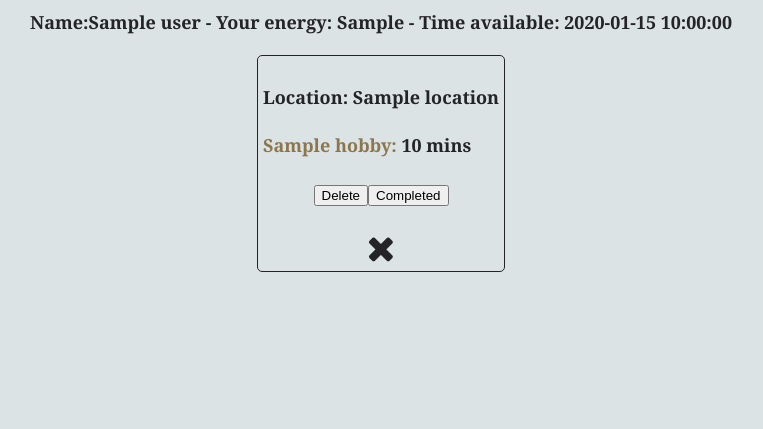
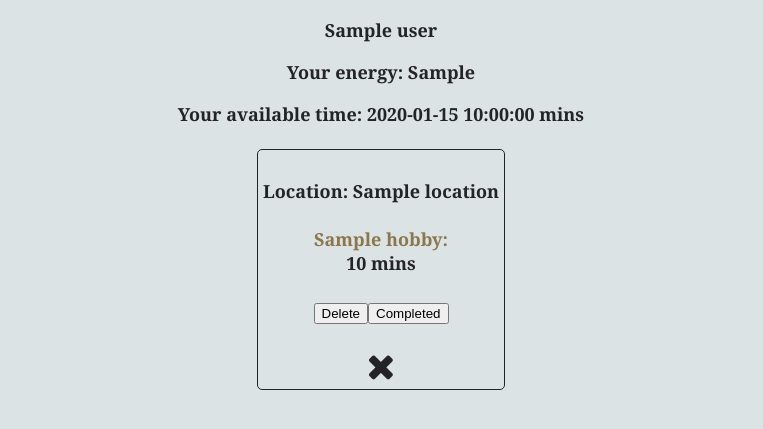
Before and after one commit to SamuelSeFe/My_Hobbiez_Inventory, a Flask app: page /hobbies in a window 1280 px wide. Shown: the part 96-525 px from the top of the page, without its empty margins (259-1022 px from the left). Run offline with Flask 2, Linux system fonts and the light colour scheme; a database or web service that is not in the repository returns one stand-in record (values such as "Sample title"); some libraries are stand-ins or nearby versions.

Commit message:
finished styling the hobby index.html

```diff
--- a/static/hobbies_index.css
+++ b/static/hobbies_index.css
@@ -15,6 +15,10 @@
     border-radius: 5px;
     overflow: hidden;
     padding: 5px;
+}
+
+.hobby-link {
+    text-align: center;
 }
 
 .hobby-link a {
--- a/templates/hobbies/index.html
+++ b/templates/hobbies/index.html
@@ -1,7 +1,11 @@
 {% extends "base.html" %}
 {% block content %}
 
-<div id="user-display">Name:{{ user.name }} - Your energy: {{ user.current_energy }} - Time available: {{ user.time_available }}</div>
+<div id="user-display">
+  <p>{{ user.name }}</p>
+  <p>Your energy: {{ user.current_energy }}</p>
+  <p>Your available time: {{ user.time_available }} mins</p>
+</div>
 
 <section class="hobby-list">
   {% for hobby in all_hobbies %}
@@ -10,7 +14,8 @@
 
         <div class="hobby-link">
           <a href="/hobbies/{{hobby.id}}">{{hobby.name}}:</a>
-          <span class="duration">{{hobby.duration}} mins</span>
+          <br>
+          <span class="hobby-index-duration">{{hobby.duration}} mins</span>
         </div>
       <br>
 
```
Also changed, not shown: console.py (+4 -4 lines).
